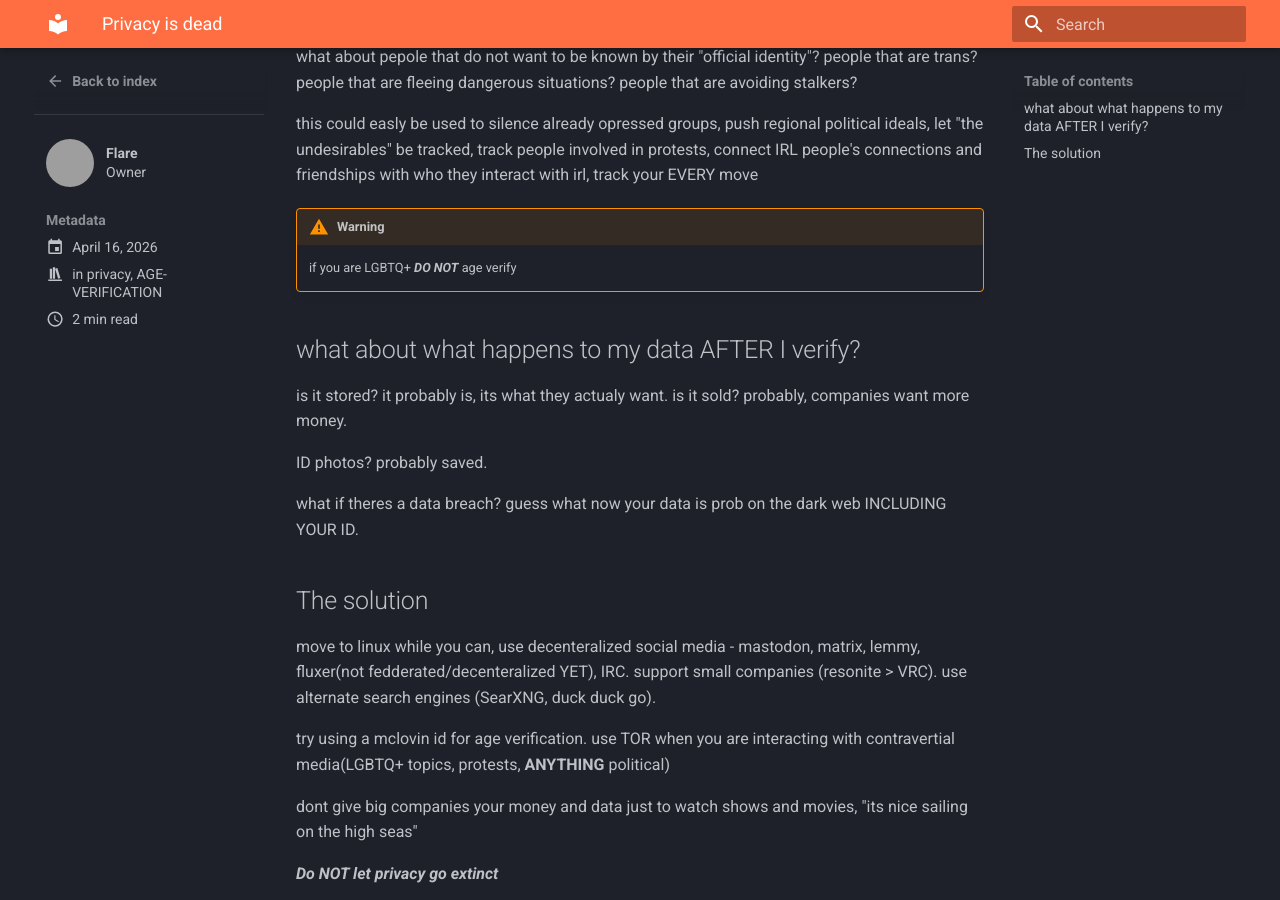
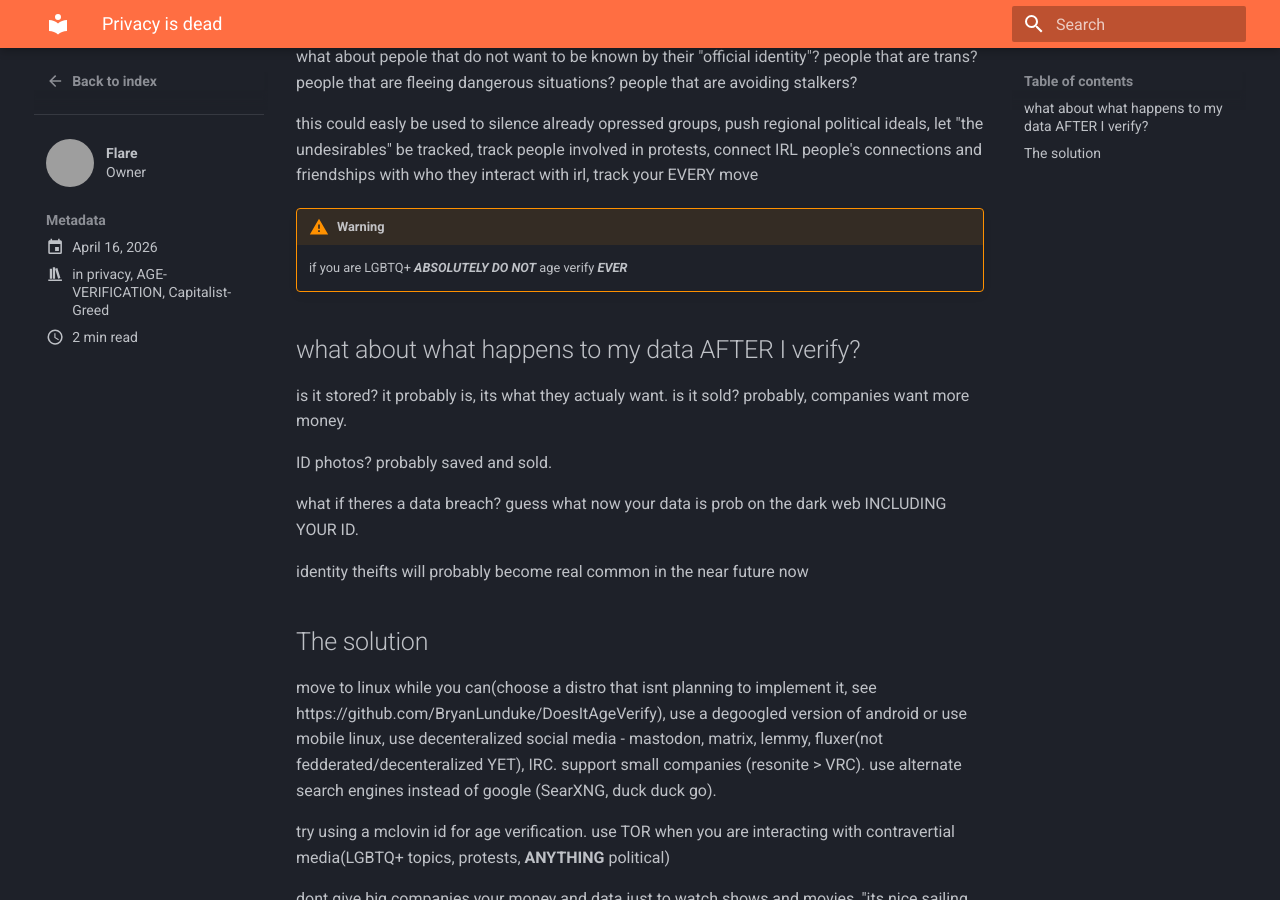
Before and after one commit to flare-proto/flare-proto.github.io, an MkDocs documentation site: the page built from docs/blog/posts/privacyIsDead.md, in a window 1280 px wide and 900 px high, scrolled down 496 px. Built offline with MkDocs 1.6.1 and Material for MkDocs 9.7.7, drawn with Linux system fonts in a browser that asks for light colours; comment, search, counter and statistics services are not loaded; grey boxes are pictures that could not be loaded.

Commit message:
Update privacyIsDead.md

```diff
--- a/docs/blog/posts/privacyIsDead.md
+++ b/docs/blog/posts/privacyIsDead.md
@@ -3,9 +3,11 @@ date: 2026-04-16
 categories:
     - privacy
     - AGE-VERIFICATION
+    - Capitalist-Greed
 tags:
     - privacy
     - AGE-VERIFICATION
+    - Capitalist-Greed
 comments: true
 ---
 # Privacy is dead
@@ -25,18 +27,19 @@ what about pepole that do not want to be known by their "official identity"? peo
 this could easly be used to silence already opressed groups, push regional political ideals, let "the undesirables" be tracked, track people involved in protests, connect IRL people's connections and friendships with who they interact with irl, track your EVERY move
 
 !!! warning
-    if you are LGBTQ+ ***DO NOT*** age verify
+    if you are LGBTQ+ ***ABSOLUTELY DO NOT*** age verify ***EVER***
 
 ## what about what happens to my data AFTER I verify?
 is it stored? it probably is, its what they actualy want. is it sold? probably, companies want more money.
 
-ID photos? probably saved.
+ID photos? probably saved and sold.
 
 what if theres a data breach? guess what now your data is prob on the dark web INCLUDING YOUR ID.
 
+identity theifts will probably become real common in the near future now
 
 ## The solution
-move to linux while you can, use decenteralized social media - mastodon, matrix, lemmy, fluxer(not fedderated/decenteralized YET), IRC. support small companies (resonite > VRC). use alternate search engines (SearXNG, duck duck go).
+move to linux while you can(choose a distro that isnt planning to implement it, see https://github.com/BryanLunduke/DoesItAgeVerify), use a degoogled version of android or use mobile linux, use decenteralized social media - mastodon, matrix, lemmy, fluxer(not fedderated/decenteralized YET), IRC. support small companies (resonite > VRC). use alternate search engines instead of google (SearXNG, duck duck go).
 
 try using a mclovin id for age verification. use TOR when you are interacting with contravertial media(LGBTQ+ topics, protests, **ANYTHING** political)
 
```
